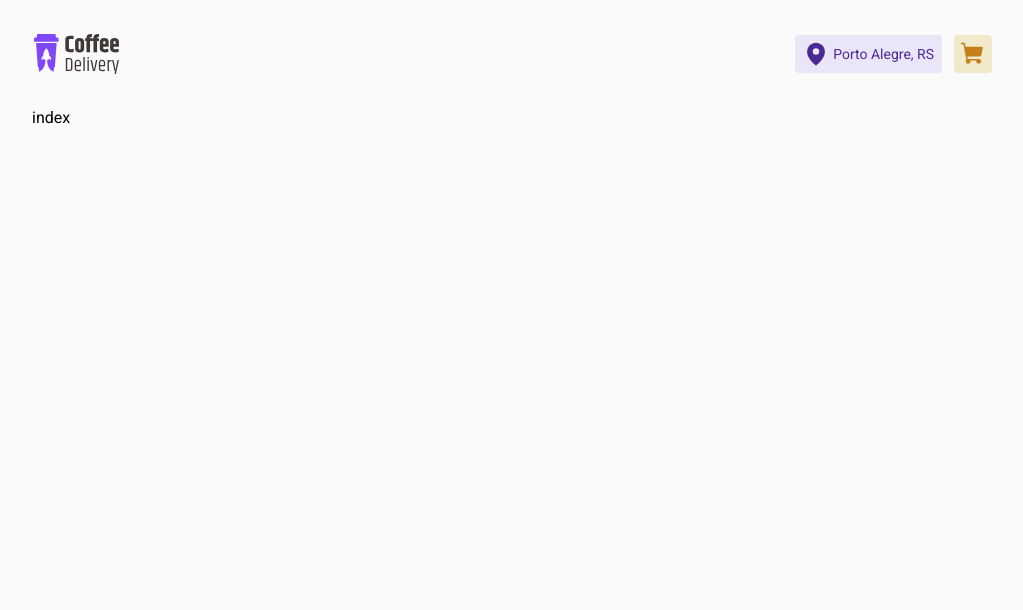
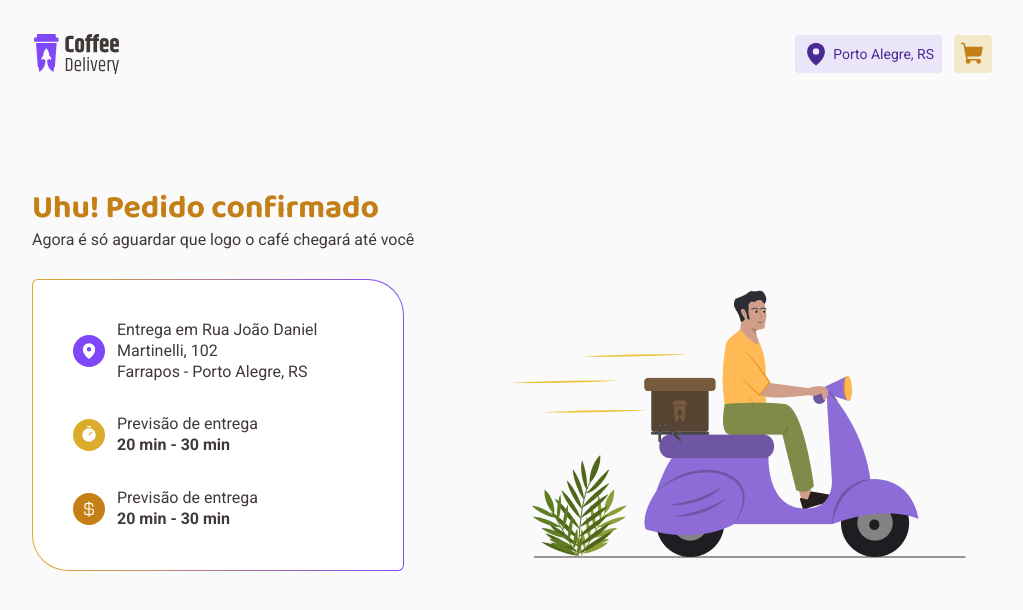
Before and after one commit to KevinGuedes/coffee-delivery, a React (Vite) app: page /success in a window 1280 px wide. Shown: the top 610 px of the page, without its empty margins (128-1151 px from the left). Built offline with nearby package versions, Linux system fonts and the light colour scheme.

Commit message:
feat(success): Success page created

```diff
--- a/src/pages/Success/index.tsx
+++ b/src/pages/Success/index.tsx
@@ -1,5 +1,51 @@
 import { SuccessContainer } from './styles'
 
+import { CurrencyDollar, MapPin, Timer } from 'phosphor-react'
+import deliveryGuy from '../../assets/delivery-guy.png'
+import { Information } from '../../components/Information'
+
 export function Success(): JSX.Element {
-  return <SuccessContainer>index</SuccessContainer>
+  return (
+    <SuccessContainer>
+      <h1>Uhu! Pedido confirmado</h1>
+      <p>Agora é só aguardar que logo o café chegará até você</p>
+      <section>
+        <div>
+          <div>
+            <Information.Root>
+              <Information.Icon circleColor="purple">
+                <MapPin size={18} weight="fill" />
+              </Information.Icon>
+              <Information.Text>
+                Entrega em Rua João Daniel Martinelli, 102 <br />
+                Farrapos - Porto Alegre, RS
+              </Information.Text>
+            </Information.Root>
+
+            <Information.Root>
+              <Information.Icon circleColor="yellow">
+                <Timer size={18} weight="fill" />
+              </Information.Icon>
+              <Information.Text>
+                Previsão de entrega <br />
+                <strong>20 min - 30 min</strong>
+              </Information.Text>
+            </Information.Root>
+
+            <Information.Root>
+              <Information.Icon circleColor="yellow-dark">
+                <CurrencyDollar size={18} weight="fill" />
+              </Information.Icon>
+              <Information.Text>
+                Previsão de entrega <br />
+                <strong>20 min - 30 min</strong>
+              </Information.Text>
+            </Information.Root>
+          </div>
+        </div>
+
+        <img src={deliveryGuy} alt="Pessoa entregando café em uma moto" />
+      </section>
+    </SuccessContainer>
+  )
 }
--- a/src/pages/Success/styles.ts
+++ b/src/pages/Success/styles.ts
@@ -1,14 +1,46 @@
 import styled from 'styled-components'
 
 export const SuccessContainer = styled.main`
-  /* box-sizing: content-box;
-  border-width: 1px;
-  border-style: solid;
-  border-image: linear-gradient(
-    to right,
-    ${props => props.theme.brand.yellow},
-    ${props => props.theme.brand.purple}
-  );
-  border-image-slice: 1;
-  border-radius: 6px 36px; */
+  margin-top: 5rem;
+
+  h1 {
+    font-family: 'Baloo 2';
+    color: ${props => props.theme.brand['yellow-dark']};
+    line-height: 1.3;
+  }
+
+  p {
+    line-height: 1.3;
+    color: ${props => props.theme.base.subtitle};
+  }
+
+  section {
+    display: flex;
+    align-items: center;
+    justify-content: space-between;
+    gap: 6rem;
+    margin-top: 1.75rem;
+
+    > div {
+      border: 1px solid transparent;
+      border-radius: 6px 36px;
+      width: 33rem;
+
+      background-image: linear-gradient(white, white),
+        linear-gradient(
+          to right,
+          ${props => props.theme.brand.yellow},
+          ${props => props.theme.brand.purple}
+        );
+      background-origin: border-box;
+      background-clip: content-box, border-box;
+
+      > div {
+        display: flex;
+        flex-direction: column;
+        gap: 2rem;
+        padding: 2.5rem;
+      }
+    }
+  }
 `
```
Also changed, not shown: src/assets/delivery-guy.png (added).
